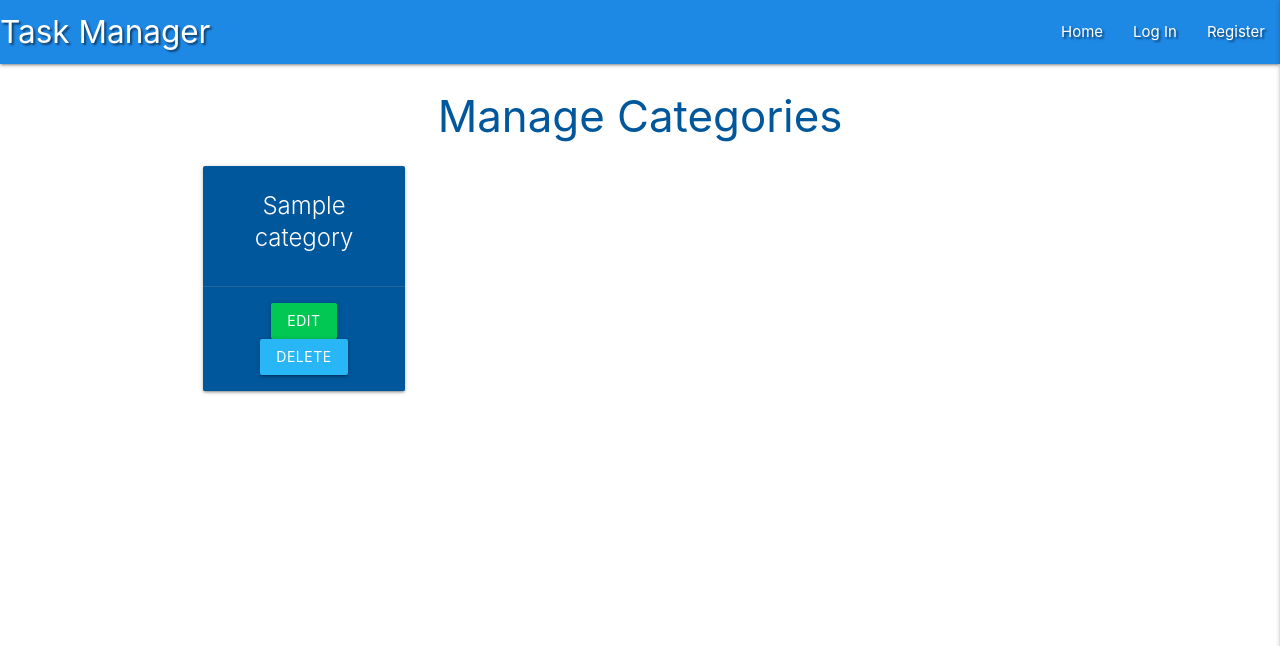
After one commit to janebmckenna/mongoProject, a Flask app: page /get_categories in a window 1280 px wide. The commit adds this page. Shown: the top 646 px of the page. Run offline with Flask 3, Linux system fonts and the light colour scheme; a database or web service that is not in the repository returns one stand-in record (values such as "Sample title"); some libraries are stand-ins or nearby versions.

Commit message:
Feat: add categories template

```diff
--- a/app.py
+++ b/app.py
@@ -148,6 +148,10 @@ def delete_task(task_id):
     return redirect(url_for("get_tasks"))
 
 
+@app.route("/get_categories")
+def get_categories():
+    categories =list(mongo.db.categories.find().sort("category_name", 1))
+    return render_template("categories.html", categories=categories)
 
 if __name__ == "__main__":
     app.run(host=os.environ.get("IP"),
--- a/templates/base.html
+++ b/templates/base.html
@@ -24,7 +24,9 @@
                 {% if session.user %}
                     <li><a href="{{ url_for('profile', username=session['user'])}}">Profile</a></li>
                     <li><a href="{{ url_for('add_task' )}}">New Task</a></li>
-                    <li><a href="#">Manage Categories</a></li>
+                    {% if session.user|lower == "admin"|lower %}
+                        <li><a href="{{ url_for('get_categories' )}}">Manage Categories</a></li>
+                    {% endif %}
                     <li><a href="{{ url_for('logout' )}}">Log Out</a></li>
                 {% else %}
                     <li><a href="{{ url_for('login')}}">Log In</a></li>
@@ -40,7 +42,9 @@
             {% if session.user %}
                 <li><a href="{{ url_for('profile', username=session['user'])}}">Profile</a></li>
                 <li><a href="{{ url_for('add_task' )}}">New Task</a></li>
-                <li><a href="#">Manage Categories</a></li>
+                {% if session.user|lower == "admin"|lower %}
+                    <li><a href="{{ url_for('get_categories' )}}">Manage Categories</a></li>
+                {% endif %}
                 <li><a href="{{ url_for('logout' )}}">Log Out</a></li>
             {% else %}
                 <li><a href="{{ url_for('login')}}">Log In</a></li>
--- /dev/null
+++ b/templates/categories.html
@@ -0,0 +1,22 @@
+{% extends "base.html" %}
+{% block content %}
+
+    <h3 class="light-blue-text text-darken-4 center-align">Manage Categories</h3>
+
+    <div class="row">
+        {% for category in categories %}
+            <div class="col s12 m4 l3">
+                <div class="card light-blue darken-4 text-shaddow center-align">
+                    <div class="card-content white-text">
+                    <span class="card-title">{{ category.category_name }}</span>
+                    </div>
+                    <div class="card-action">
+                    <a href="#" class="btn green accent-4">Edit</a>
+                    <a href="#" class="btn light-blue lighten-1">Delete</a>
+                    </div>
+                </div>
+            </div>
+        {% endfor %}
+    </div>
+
+{% endblock %}
```
